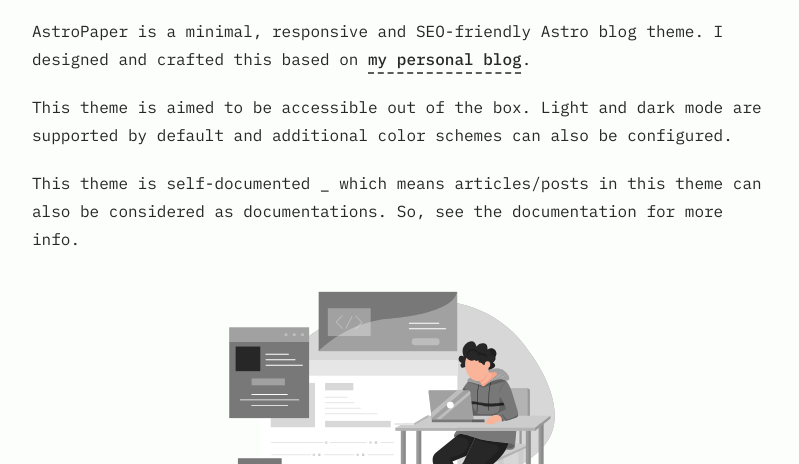
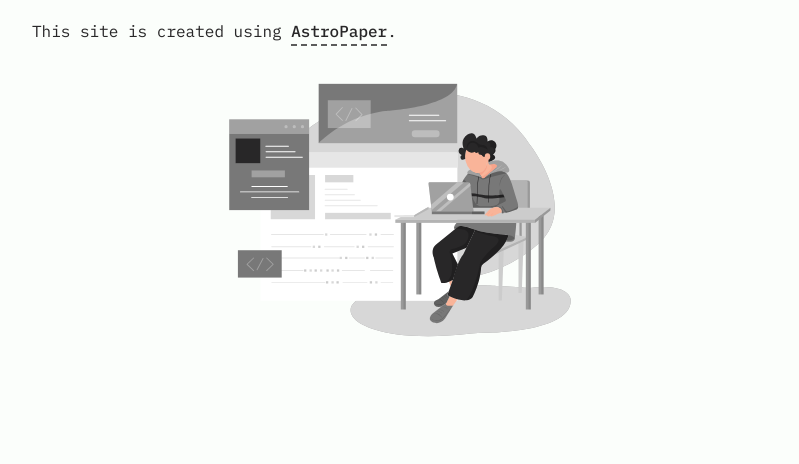
Before and after one commit to piro-hiroki/piro-hiroki.github.io, an Astro site: page /about in a window 1280 px wide. Shown: the part 292-756 px from the top of the page, without its empty margins (240-1039 px from the left). Built offline with nearby package versions, Linux system fonts and the light colour scheme; Astro itself is replaced by a stand-in of ours.

Commit message:
Update about page content

```diff
--- a/src/pages/about.md
+++ b/src/pages/about.md
@@ -3,12 +3,7 @@
 title: "About"
 ---
 
-AstroPaper is a minimal, responsive and SEO-friendly Astro blog theme. I designed and crafted this based on [my personal blog](https://satnaing.dev/blog).
-
-This theme is aimed to be accessible out of the box. Light and dark mode are supported by
-default and additional color schemes can also be configured.
-
-This theme is self-documented \_ which means articles/posts in this theme can also be considered as documentations. So, see the documentation for more info.
+This site is created using [AstroPaper](https://github.com/satnaing/astro-paper).
 
 <div>
   <img src="/assets/dev.svg" class="sm:w-1/2 mx-auto" alt="coding dev illustration">
```
